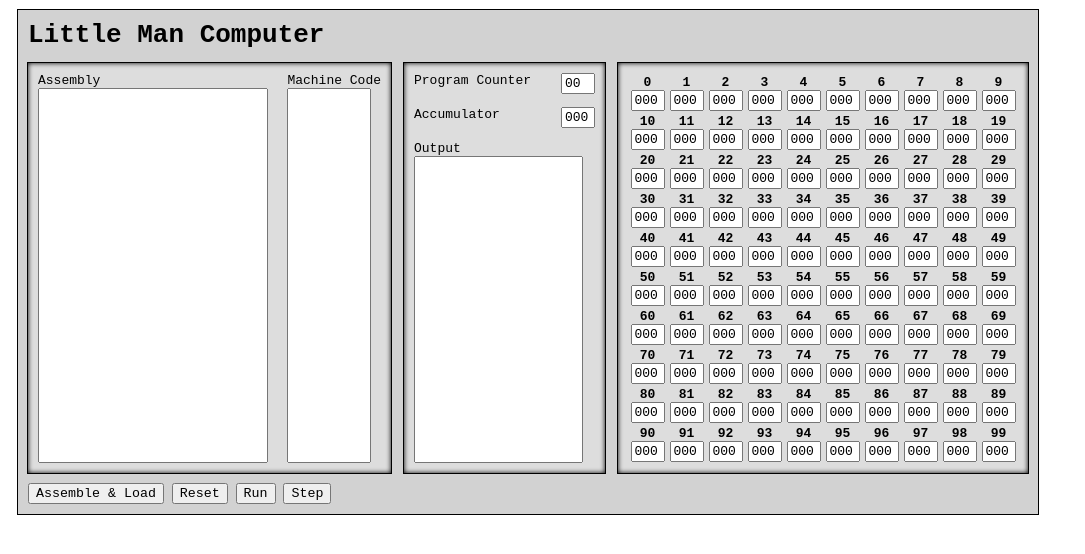
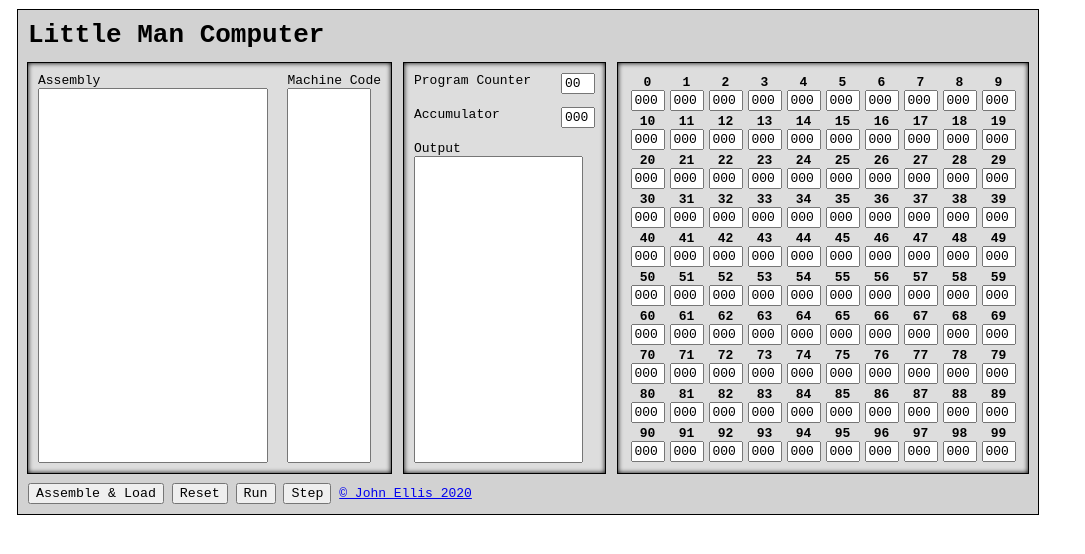
Before and after one commit to johnellis0/lmc-simulator, a plain HTML site: page index.html in a window 1280 px wide. Shown: the whole page, without its empty margins (0-1085 px from the left). Drawn offline with Linux system fonts and the light colour scheme.

Commit message:
Add portfolio link

```diff
--- a/css/stylesheet.css
+++ b/css/stylesheet.css
@@ -19,6 +19,7 @@
 }
 
 #lmc-controls {
+    display: inline-block;
     margin: 10px 0 0 0;
 }
 
--- a/index.html
+++ b/index.html
@@ -60,6 +60,8 @@
         <button id="run">Run</button>
         <button id="step">Step</button>
     </div>
+
+    <a href="https://johnellis.dev">&copy John Ellis 2020</a>
 </div>
 </body>
 
```
